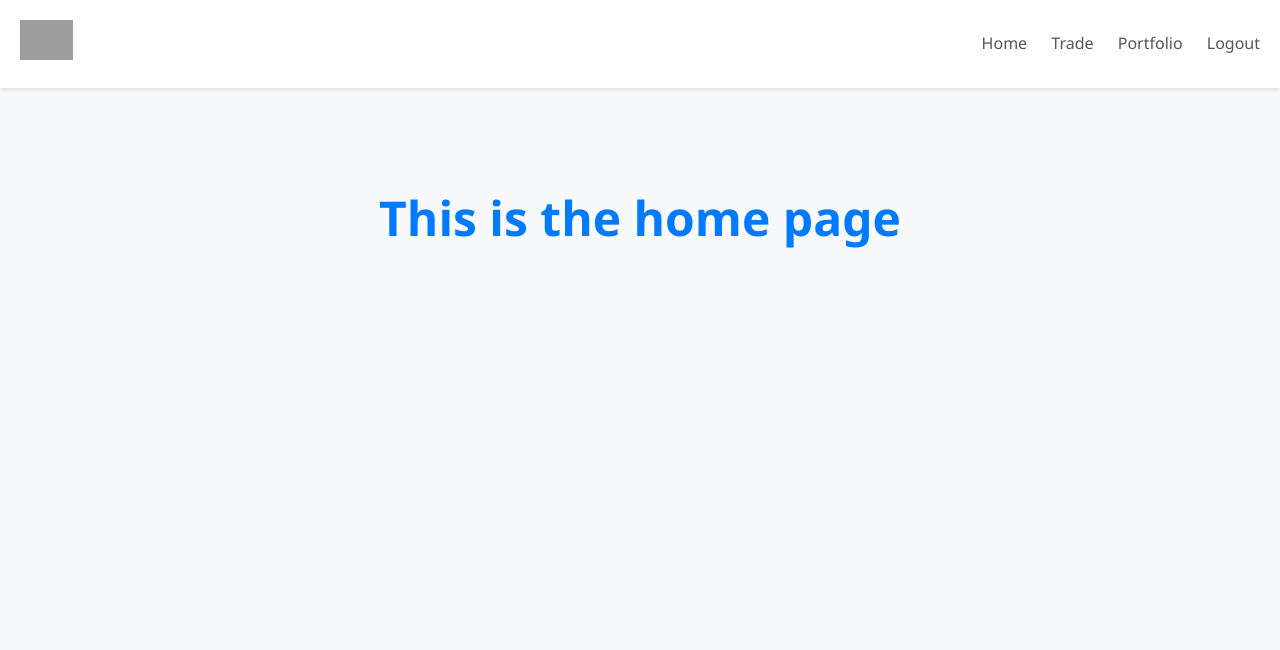
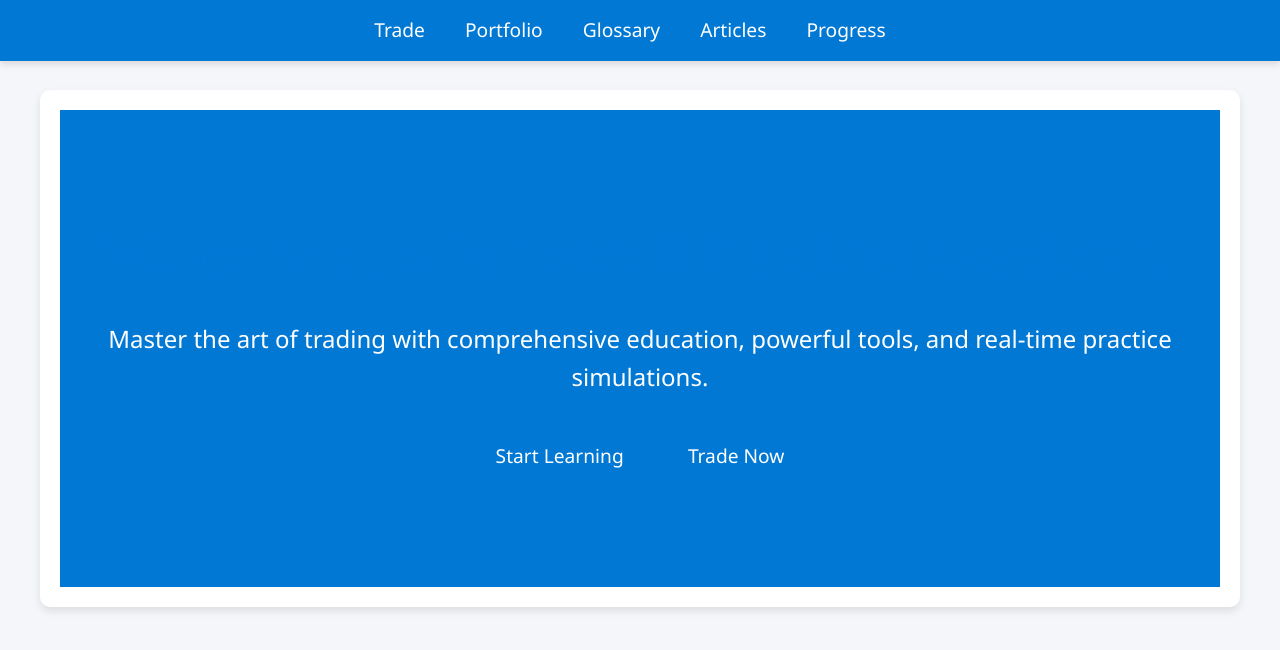
Before and after one commit to kyerai/NEA, a Flask app: page /home in a window 1280 px wide. Shown: the top 650 px of the page. Run offline with Flask 3, Linux system fonts and the light colour scheme; a user stored in the database is signed in; grey boxes are pictures that could not be loaded.

Commit message:
did UI/front end looking much better now

```diff
--- a/static/styles.css
+++ b/static/styles.css
@@ -1,269 +1,313 @@
-/* General Styling */
+/* General Reset */
 * {
-    margin: 0;
-    padding: 0;
-    box-sizing: border-box;
-    font-family: 'Arial', sans-serif;
+  margin: 0;
+  padding: 0;
+  box-sizing: border-box;
+  font-family: 'Segoe UI', Tahoma, Geneva, Verdana, sans-serif;
 }
 
 body {
-    background-color: #f5f5f5;
-    color: #333;
-    display: flex;
-    justify-content: center;
-    align-items: center;
-    height: 100vh;
+  background-color: #f4f6f9;
+  color: #333;
+  line-height: 1.6;
+  padding-top: 70px;  /* Space for the fixed header */
 }
 
-.container {
-    background-color: #fff;
-    padding: 20px;
-    border-radius: 8px;
-    box-shadow: 0 0 15px rgba(0, 0, 0, 0.1);
-    width: 90%;
-    max-width: 1200px;
+/* Header / Navigation */
+header {
+  background-color: #0078d4;
+  color: white;
+  padding: 15px 0;
+  position: fixed;
+  width: 100%;
+  top: 0;
+  z-index: 1000;
+  box-shadow: 0 4px 6px rgba(0, 0, 0, 0.1);
+}
+
+nav {
+  display: flex;
+  justify-content: center;
+}
+
+nav ul {
+  list-style: none;
+  display: flex;
+  margin: 0;
+}
+
+nav ul li {
+  margin-right: 20px;
+}
+
+nav ul li a {
+  color: white;
+  text-decoration: none;
+  font-size: 1.2rem;
+  padding: 10px;
+  transition: background-color 0.3s ease;
+}
+
+nav ul li a:hover {
+  background-color: #005a9e;
+  border-radius: 5px;
+}
+
+/* Main Content */
+main {
+  max-width: 1200px;
+  margin: 20px auto;
+  padding: 20px;
+  background-color: white;
+  box-shadow: 0 4px 8px rgba(0, 0, 0, 0.1);
+  border-radius: 10px;
+}
+
+/* Headings */
+h1, h2, h3 {
+  color: #0078d4;
+  margin-bottom: 15px;
 }
 
 h1 {
-    font-size: 24px;
-    margin-bottom: 20px;
-    color: #333;
-    text-align: center;
+  font-size: 2.5rem;
 }
 
-/* Balance Styling */
-.balance {
-    font-size: 18px;
-    color: #4caf50;
-    text-align: right;
-    margin-bottom: 20px;
+h2 {
+  font-size: 2rem;
 }
 
-/* Button Styling */
-.btn {
-    padding: 10px 15px;
-    font-size: 14px;
-    color: white;
-    border: none;
-    border-radius: 4px;
-    cursor: pointer;
-    margin: 5px;
+h3 {
+  font-size: 1.5rem;
 }
 
-/* Buy Button (Long) */
-.trade-btn {
-    background-color: #2ecc71;
+/* Buttons */
+.btn {
+  display: inline-block;
+  padding: 12px 20px;
+  background-color: #0078d4;
+  color: white;
+  text-decoration: none;
+  border-radius: 5px;
+  border: none;
+  cursor: pointer;
+  font-size: 1rem;
+  transition: background-color 0.3s ease;
+
 }
 
-.trade-btn:hover {
-    background-color: #27ae60;
+.btn:hover {
+  background-color: #005a9e;
 }
 
-/* Short Button */
-.short-btn {
-    background-color: #e74c3c;
+.btn-danger {
+  background-color: #d83b01;
 }
 
-.short-btn:hover {
-    background-color: #c0392b;
+.btn-danger:hover {
+  background-color: #a80000;
 }
 
-/* Close Position Button */
-.close-btn {
-    background-color: #f39c12;
+/* Balance and Reset Button container styling */
+.balance-container {
+  display: flex;
+  justify-content: space-between;
+  align-items: center;
+  margin-bottom: 20px;
+  background-color: #0078d4;
+  padding: 15px;
+  color: white;
+  border-radius: 5px;
+  box-shadow: 0 2px 4px rgba(0, 0, 0, 0.1);
 }
 
-.close-btn:hover {
-    background-color: #e67e22;
+.balance {
+  font-size: 1.2rem;
 }
 
-/* Reset Balance Button */
 .reset-btn {
-    background-color: #3498db;
+  padding: 10px 20px;
+  background-color: #d83b01;
+  color: white;
+  border: none;
+  border-radius: 5px;
+  cursor: pointer;
+  transition: background-color 0.3s ease;
 }
 
 .reset-btn:hover {
-    background-color: #2980b9;
+  background-color: #a80000;
 }
 
-/* Table Styling */
-.portfolio-table {
-    width: 100%;
-    border-collapse: collapse;
-    margin-bottom: 20px;
+/* Portfolio Table styling */
+table {
+  width: 100%;
+  border-collapse: collapse;
+  margin-top: 20px;
 }
 
-.portfolio-table th, .portfolio-table td {
-    padding: 12px;
-    text-align: center;
-    border-bottom: 1px solid #ddd;
+table th, table td {
+  padding: 15px;
+  text-align: left;
 }
 
-.portfolio-table th {
-    background-color: #4caf50;
-    color: white;
-    font-weight: bold;
+table th {
+  background-color: #0078d4;
+  color: white;
 }
 
-.portfolio-table tr:nth-child(even) {
-    background-color: #f9f9f9;
+table td {
+  background-color: #f4f6f9;
+  border-bottom: 1px solid #ddd;
 }
 
-.portfolio-table tr:hover {
-    background-color: #f1f1f1;
+.profit {
+  color: green;
 }
 
-/* Form Styling */
-input[type="text"], input[type="number"] {
-    padding: 10px;
-    margin: 10px 0;
-    width: 100%;
-    max-width: 400px;
-    border: 1px solid #ddd;
-    border-radius: 4px;
-    font-size: 16px;
+.loss {
+  color: red;
 }
 
+/* Forms */
 form {
-    margin-bottom: 20px;
+  margin: 20px 0;
 }
 
-input[type="submit"], .btn {
-    width: 100%;
-    padding: 12px;
-    margin-top: 10px;
+input[type="text"], input[type="number"], input[type="submit"], button {
+  width: 100%;
+  padding: 10px;
+  margin: 10px 0;
+  border-radius: 5px;
+  border: 1px solid #ddd;
 }
 
-/* Flash Messages */
+input[type="submit"], button {
+  background-color: #0078d4;
+  color: white;
+  border: none;
+  cursor: pointer;
+  transition: background-color 0.3s ease;
+}
+
+input[type="submit"]:hover, button:hover {
+  background-color: #005a9e;
+}
+
+/* Flash messages */
 .flashes {
-    list-style: none;
-    padding: 0;
-    margin: 20px 0;
-    color: #e74c3c;
-    text-align: center;
+  list-style-type: none;
+  background-color: #d4edda;
+  color: #155724;
+  padding: 10px;
+  border: 1px solid #c3e6cb;
+  margin-bottom: 20px;
 }
 
 .flashes li {
-    background-color: #f8d7da;
-    color: #721c24;
-    padding: 10px;
-    border-radius: 5px;
-    margin-bottom: 10px;
-    font-weight: bold;
+  margin-bottom: 5px;
 }
 
-/* Media Queries for Mobile Responsiveness */
-@media (max-width: 768px) {
-    .container {
-        width: 100%;
-        padding: 10px;
-    }
-
-    h1 {
-        font-size: 20px;
-    }
-
-    .portfolio-table th, .portfolio-table td {
-        font-size: 14px;
-        padding: 8px;
-    }
-
-    input[type="submit"], .btn {
-        font-size: 16px;
-    }
+/* Articles Page Styling */
+article {
+  margin-bottom: 20px;
 }
 
-.profit {
-    color: green;
+article h3 {
+  margin-bottom: 10px;
 }
 
-.loss {
-    color: red;
+article p {
+  margin-bottom: 15px;
 }
 
-body {
-    font-family: Arial, sans-serif;
-    margin: 0;
-    padding: 20px;
-    background-color: #f4f4f4;
+/* Glossary Page Styling */
+#glossary-list {
+  margin-top: 20px;
 }
 
-h1 {
-    color: #333;
+#glossary-list li {
+  padding: 10px;
+  background-color: #f4f6f9;
+  border: 1px solid #ddd;
+  margin-bottom: 10px;
+  border-radius: 5px;
 }
 
-ul {
-    list-style-type: none;
-    padding: 0;
+/* Search Box */
+input.search-box {
+  width: 100%;
+  padding: 12px;
+  margin-top: 10px;
+  border-radius: 5px;
+  border: 1px solid #ddd;
 }
 
-a {
-    text-decoration: none;
-    color: #007BFF;
-}
-
-a:hover {
-    text-decoration: underline;
-}
-
-dl {
-    background-color: #fff;
-    padding: 10px;
-    border-radius: 5px;
-}
-
-dt {
-    font-weight: bold;
-    margin-top: 10px;
-}
-
-dd {
-    margin-left: 20px;
-}
-
-body {
-    font-family: Arial, sans-serif;
-    margin: 0;
-    padding: 0;
-    background-color: #f4f4f4;
-}
-
-header {
-    background-color: #333;
-    color: white;
-    padding: 1rem;
-}
-
-header nav ul {
-    list-style-type: none;
-    margin: 0;
-    padding: 0;
-    display: flex;
-}
-
-header nav ul li {
-    margin-right: 20px;
-}
-
-header nav ul li a {
-    color: white;
-    text-decoration: none;
-}
-
-main {
-    padding: 20px;
-}
-
+/* Progress Bar */
 .progress-bar {
-    background-color: #ccc;
-    border-radius: 5px;
-    width: 100%;
-    height: 20px;
-    margin: 20px 0;
+  background-color: #e0e0e0;
+  border-radius: 5px;
+  width: 100%;
+  height: 25px;
+  margin: 20px 0;
 }
 
 .progress {
-    background-color: #4caf50;
-    height: 100%;
-    border-radius: 5px;
+  background-color: #0078d4;
+  height: 100%;
+  border-radius: 5px;
 }
+
+/* Hero Section */
+.hero {
+  text-align: center;
+  padding: 100px 20px;
+  background-color: #0078d4;
+  color: white;
+}
+
+.hero h1 {
+  font-size: 3.5rem;
+  margin-bottom: 20px;
+}
+
+.hero p {
+  font-size: 1.5rem;
+  margin-bottom: 30px;
+}
+
+.hero .btn {
+  padding: 15px 30px;
+  font-size: 1.2rem;
+}
+
+/* Mobile Responsiveness */
+@media (max-width: 768px) {
+  nav ul {
+    flex-direction: column;
+  }
+
+  nav ul li {
+    margin-bottom: 10px;
+  }
+
+  .hero h1 {
+    font-size: 2.5rem;
+  }
+
+  .hero p {
+    font-size: 1.2rem;
+  }
+
+  .btn {
+    font-size: 0.9rem;
+  }
+}
+
+
+  #stock-graph {
+    width: 100%;
+    height: auto;
+    margin: 20px 0;
+    overflow-x: auto;  /* Ensure large graphs can scroll horizontally */
+  }
--- a/templates/home.html
+++ b/templates/home.html
@@ -1,132 +1,35 @@
 <!DOCTYPE html>
 <html lang="en">
 <head>
-  <title>Landing Page</title>
-  <style>
-    * {
-      box-sizing: border-box;
-      margin: 0;
-      padding: 0;
-    }
-
-    body {
-      font-family: 'Segoe UI', Tahoma, Geneva, Verdana, sans-serif;
-      line-height: 1.6;
-      background-color: #f8f9fa;
-      color: #333;
-    }
-
-    header {
-      display: flex;
-      justify-content: space-between;
-      align-items: center;
-      padding: 20px;
-      background-color: #fff;
-      box-shadow: 0 2px 4px rgba(0,0,0,0.1);
-      position: fixed;
-      width: 100%;
-      z-index: 1000;
-    }
-
-    .logo img {
-      height: 40px;
-    }
-
-    nav ul {
-      list-style-type: none;
-      margin: 0;
-      padding: 0;
-    }
-
-    nav ul li {
-      display: inline-block;
-      margin-left: 20px;
-    }
-
-    nav ul li a {
-      text-decoration: none;
-      color: #555;
-      transition: color 0.3s ease;
-    }
-
-    nav ul li a:hover {
-      color: #007bff;
-    }
-
-    main {
-      padding-top: 80px; /* Adjust for the fixed header */
-    }
-
-    .hero {
-      text-align: center;
-      padding: 100px 0;
-    }
-
-    .hero h1 {
-      font-size: 3rem;
-      margin-bottom: 20px;
-      color: #007bff;
-    }
-
-    .hero p {
-      font-size: 1.2rem;
-      margin-bottom: 40px;
-    }
-
-    .btn {
-      display: inline-block;
-      padding: 10px 20px;
-      background-color: #007bff;
-      color: #fff;
-      text-decoration: none;
-      border-radius: 5px;
-      transition: background-color 0.3s ease;
-    }
-
-    .btn:hover {
-      background-color: #0056b3;
-    }
-
-    @media (max-width: 768px) {
-      .logo img {
-        height: 30px;
-      }
-
-      .hero h1 {
-        font-size: 2.5rem;
-      }
-
-      .hero p {
-        font-size: 1rem;
-      }
-
-      .btn {
-        padding: 8px 16px;
-        font-size: 0.9rem;
-      }
-    }
-  </style>
+  <meta charset="UTF-8">
+  <meta name="viewport" content="width=device-width, initial-scale=1.0">
+  <title>Home | Trading Academy</title>
+  <link rel="stylesheet" href="/static/styles.css">
 </head>
 <body>
+
+  <!-- Navigation -->
   <header>
-    <div class="logo">
-      <img src="#" alt="Logo">
-    </div>
     <nav>
       <ul>
-          <li><a href="/">Home</a></li>
-          <li><a href="/trade">Trade</a></li>
-          <li><a href="/portfolio">Portfolio</a></li>
-          <li><a href="/logout">Logout</a></li>
+        <li><a href="/trade">Trade</a></li>
+        <li><a href="/portfolio">Portfolio</a></li>
+        <li><a href="/glossary">Glossary</a></li>
+        <li><a href="/articles">Articles</a></li>
+        <li><a href="/progress">Progress</a></li>
       </ul>
-  </nav>
-
+    </nav>
   </header>
 
+  <!-- Hero Section -->
   <main>
     <div class="hero">
-      <h1>This is the home page</h1>
+      <h1>Welcome to Farewell Trading Academy</h1>
+      <p>Master the art of trading with comprehensive education, powerful tools, and real-time practice simulations.</p>
+      <a href="/articles" class="btn">Start Learning</a>
+      <a href="/trade" class="btn">Trade Now</a>
     </div>
   </main>
+
 </body>
 </html>
```
Also changed, not shown: templates/base.html (+11 -9 lines), templates/glossary.html (+4 -16 lines), templates/portfolio.html (+32 -13 lines), templates/trade.html (+27 -9 lines), app.db.
